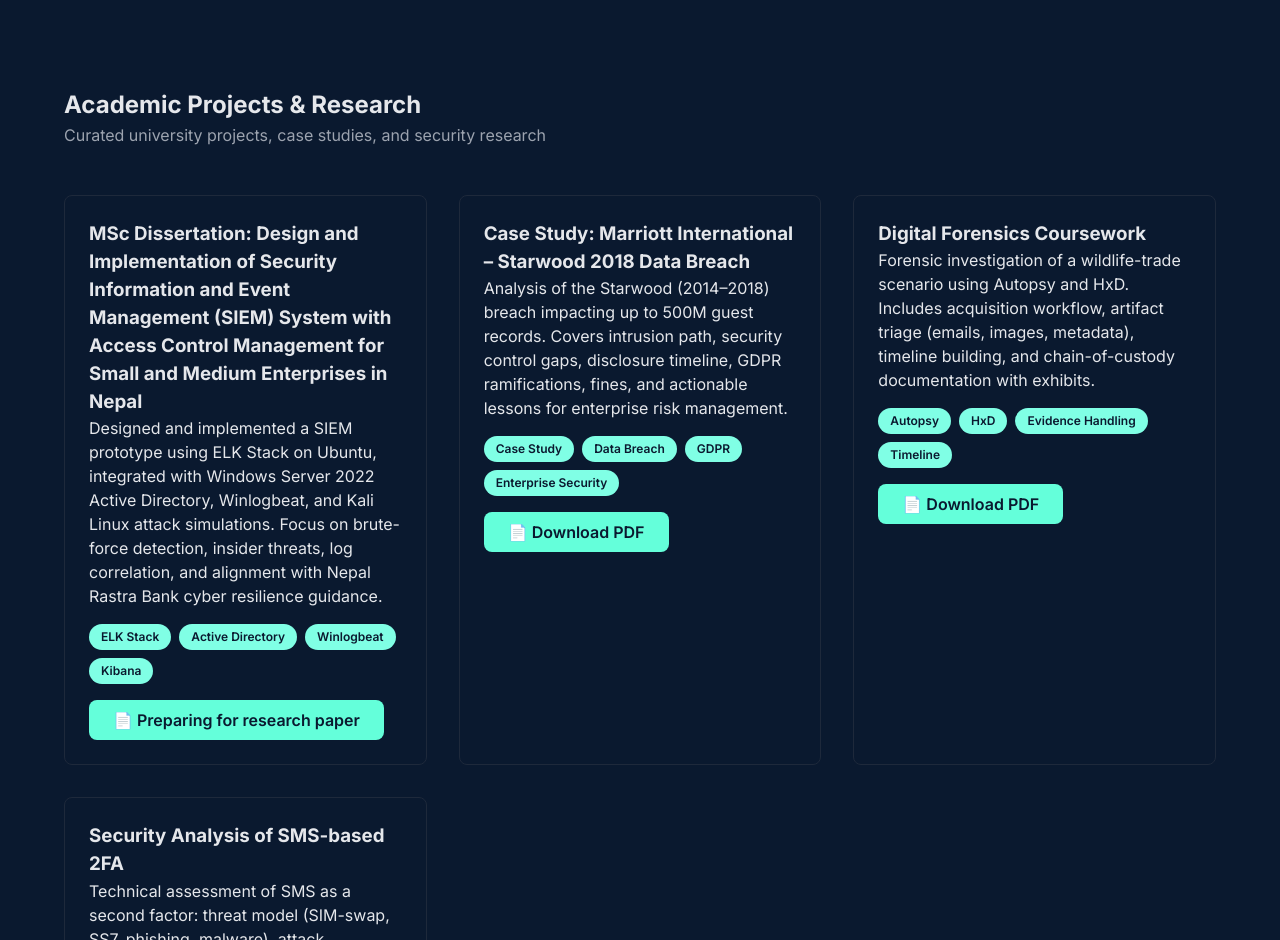
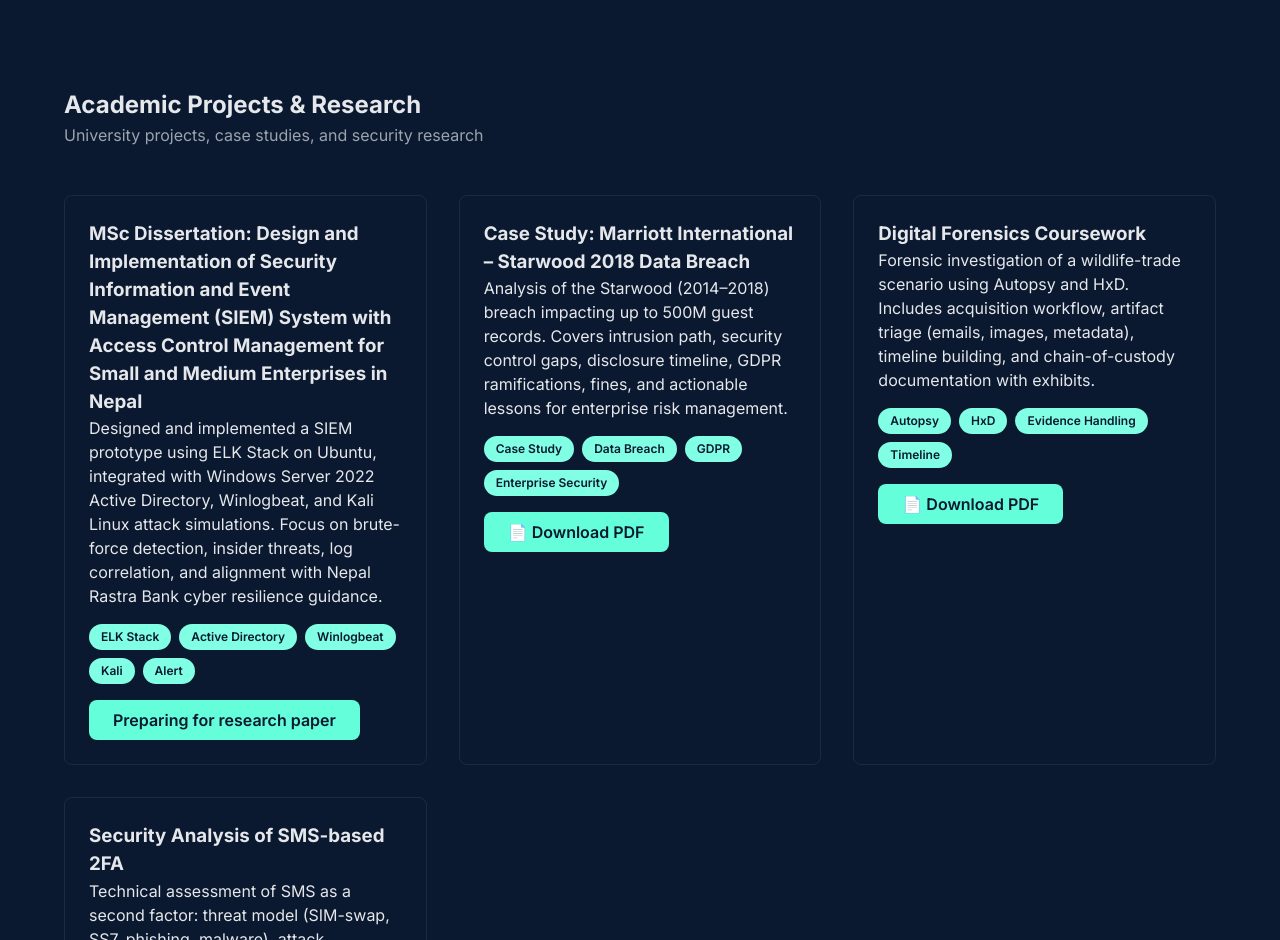
Before and after one commit to RuthlessbBaby/Website, a React app: page index.html in a window 1280 px wide. Shown: the part 1480-2420 px from the top of the page. Built offline with nearby package versions, Linux system fonts and the light colour scheme.

Commit message:
Update index.html

```diff
--- a/index.html
+++ b/index.html
@@ -94,7 +94,7 @@
 <section id="projects" class="projects">
   <div class="container">
     <h2>Academic Projects & Research</h2>
-    <p class="section-subtitle">Curated university projects, case studies, and security research</p>
+    <p class="section-subtitle">University projects, case studies, and security research</p>
 
     <div class="project-grid">
       <!-- 1) Dissertation -->
@@ -107,10 +107,11 @@
             log correlation, and alignment with Nepal Rastra Bank cyber resilience guidance.
           </p>
           <div class="tags">
-            <span>ELK Stack</span><span>Active Directory</span><span>Winlogbeat</span><span>Kibana</span>
+            <span>ELK Stack</span><span>Active Directory</span><span>Winlogbeat</span><span>Kali</span><span>Alert</span>
           </div>
           <div class="project-links">
-            <a href="files/dissertation.pdf" download class="btn btn-primary" aria-label="Download Dissertation PDF">📄 Preparing for research paper</a>
+            <!--<a href="files/dissertation.pdf" download class="btn btn-primary" aria-label="Download Dissertation PDF">📄 Preparing for research paper</a> -->
+			  <span class="btn btn-primary disabled" role="button" aria-disabled="true">Preparing for research paper</span>
           </div>
         </div>
       </article>
```
